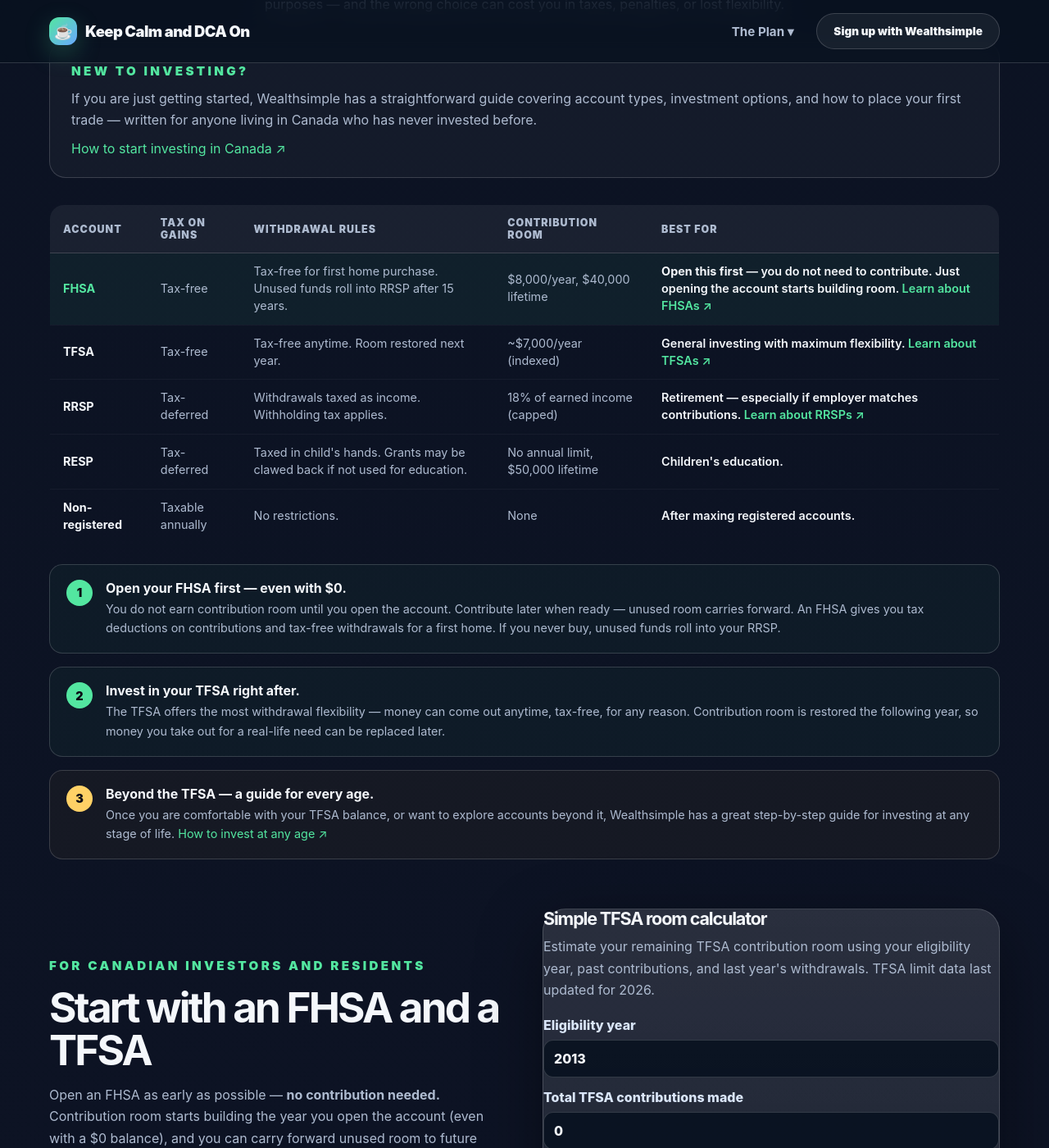
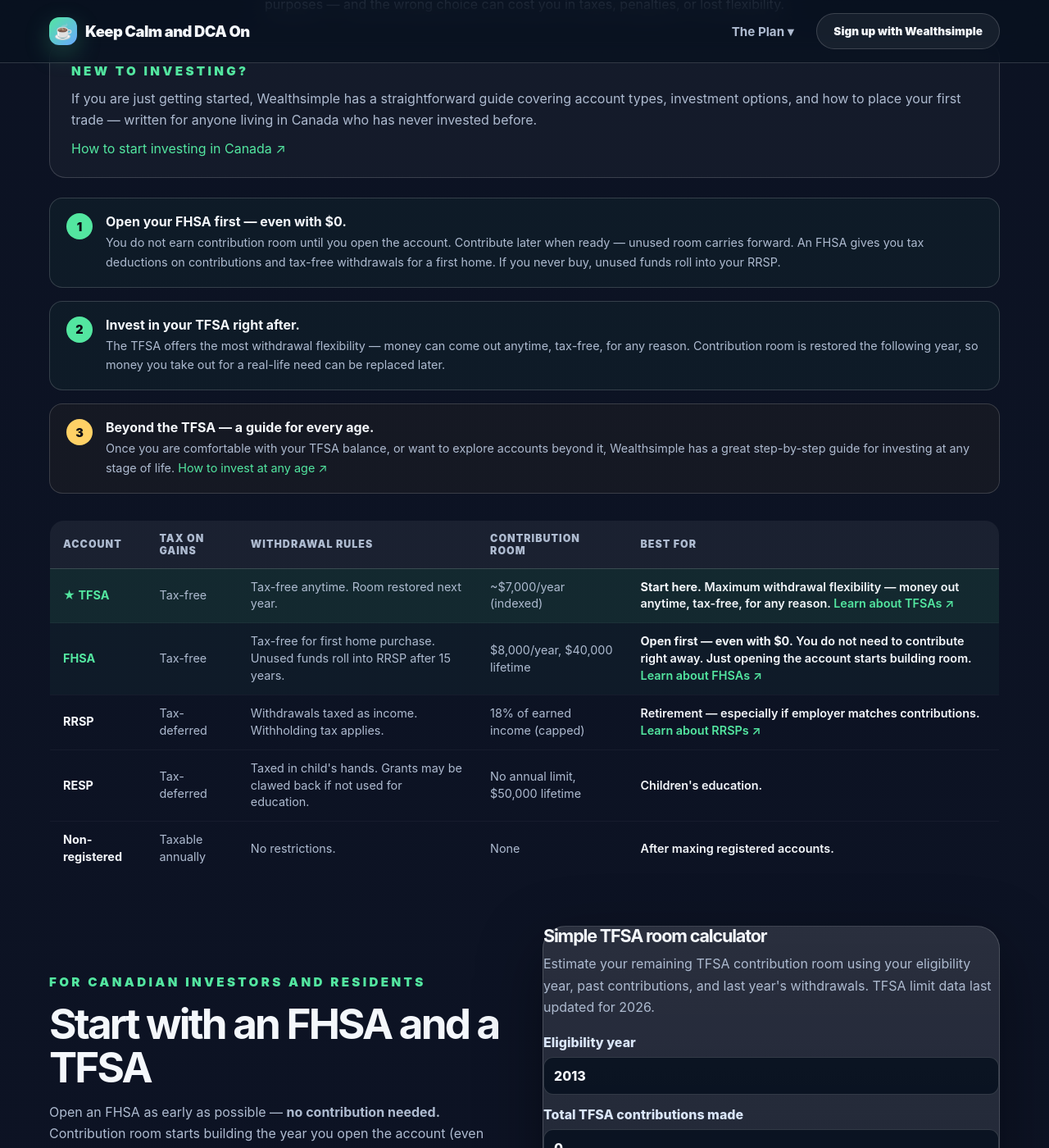
Before and after one commit to thestamp/dcathedip, a Jekyll site: the page built from index.html, in a window 1280 px wide and 1400 px high, scrolled down 7584 px. Shown: the whole window at 82% size. Built offline with Jekyll 4.4.1, drawn with Linux system fonts in a browser that asks for light colours.

Commit message:
Move step panels above account table + TFSA to top with highlight
- Step panels now positioned above the table (not after it)
- TFSA moved to top row with ★ star, green highlight, 'Start here' label
- FHSA second row, softer tint
- New .account-row-primary class for stronger TFSA highlight
- 'Start here' replaces old 'General investing' copy

```diff
--- a/assets/css/styles.css
+++ b/assets/css/styles.css
@@ -629,7 +629,9 @@
 }
 .account-table tbody tr:last-child td { border-bottom: none; }
 .account-table tbody tr:hover { background: rgba(255,255,255,0.025); }
-.account-row-fhsa { background: rgba(83,230,160,0.06); }
+.account-row-primary { background: rgba(83,230,160,0.1); }
+.account-row-primary td:first-child strong { color: var(--green); }
+.account-row-fhsa { background: rgba(83,230,160,0.04); }
 .account-row-fhsa td:first-child strong { color: var(--green); }
 .account-table td:first-child { font-weight: 700; color: var(--text); }
 .account-table td:last-child { color: var(--text); font-weight: 600; }
--- a/index.html
+++ b/index.html
@@ -336,6 +336,30 @@
         <p style="margin:0;"><a href="https://www.wealthsimple.com/en-ca/learn/how-to-start-investing-in-canada-newcomers#types_of_investments_available_in_canada" target="_blank" rel="nofollow noopener" style="color:var(--green);">How to start investing in Canada ↗</a></p>
       </div>
 
+      <div class="account-priority-steps" style="margin-top:24px; display:grid; gap:16px;">
+        <div style="display:flex; gap:16px; align-items:flex-start; padding:18px 20px; border:1px solid var(--border); border-radius:16px; background:rgba(83,230,160,0.04);">
+          <span style="flex-shrink:0; width:32px; height:32px; display:flex; align-items:center; justify-content:center; background:var(--green); color:#0a0a14; border-radius:50%; font-weight:900; font-size:0.9rem;">1</span>
+          <div>
+            <strong style="font-size:1rem;">Open your FHSA first — even with $0.</strong>
+            <p style="margin:4px 0 0; font-size:0.9rem; color:var(--muted);">You do not earn contribution room until you open the account. Contribute later when ready — unused room carries forward. An FHSA gives you tax deductions on contributions and tax-free withdrawals for a first home. If you never buy, unused funds roll into your RRSP.</p>
+          </div>
+        </div>
+        <div style="display:flex; gap:16px; align-items:flex-start; padding:18px 20px; border:1px solid var(--border); border-radius:16px; background:rgba(83,230,160,0.04);">
+          <span style="flex-shrink:0; width:32px; height:32px; display:flex; align-items:center; justify-content:center; background:var(--green); color:#0a0a14; border-radius:50%; font-weight:900; font-size:0.9rem;">2</span>
+          <div>
+            <strong style="font-size:1rem;">Invest in your TFSA right after.</strong>
+            <p style="margin:4px 0 0; font-size:0.9rem; color:var(--muted);">The TFSA offers the most withdrawal flexibility — money can come out anytime, tax-free, for any reason. Contribution room is restored the following year, so money you take out for a real-life need can be replaced later.</p>
+          </div>
+        </div>
+        <div style="display:flex; gap:16px; align-items:flex-start; padding:18px 20px; border:1px solid var(--border); border-radius:16px; background:rgba(245,179,66,0.04);">
+          <span style="flex-shrink:0; width:32px; height:32px; display:flex; align-items:center; justify-content:center; background:var(--gold); color:#0a0a14; border-radius:50%; font-weight:900; font-size:0.9rem;">3</span>
+          <div>
+            <strong style="font-size:1rem;">Beyond the TFSA — a guide for every age.</strong>
+            <p style="margin:4px 0 0; font-size:0.9rem; color:var(--muted);">Once you are comfortable with your TFSA balance, or want to explore accounts beyond it, Wealthsimple has a great step-by-step guide for investing at any stage of life. <a href="https://www.wealthsimple.com/en-ca/learn/how-to-invest-any-age#how_to_invest_in_your_30s_and_early_40s" target="_blank" rel="nofollow noopener" style="color:var(--green);">How to invest at any age ↗</a></p>
+          </div>
+        </div>
+      </div>
+
       <!-- Account comparison table -->
       <div class="account-table-wrap" style="margin-top:32px">
         <table class="account-table">
@@ -349,19 +373,19 @@
             </tr>
           </thead>
           <tbody>
+            <tr class="account-row-primary">
+              <td><strong>★ TFSA</strong></td>
+              <td>Tax-free</td>
+              <td>Tax-free anytime. Room restored next year.</td>
+              <td>~$7,000/year (indexed)</td>
+              <td><strong>Start here.</strong> Maximum withdrawal flexibility — money out anytime, tax-free, for any reason. <a href="https://www.wealthsimple.com/en-ca/learn/what-is-tfsa" target="_blank" rel="nofollow noopener" style="color:var(--green);">Learn about TFSAs ↗</a></td>
+            </tr>
             <tr class="account-row-fhsa">
               <td><strong>FHSA</strong></td>
               <td>Tax-free</td>
               <td>Tax-free for first home purchase. Unused funds roll into RRSP after 15 years.</td>
               <td>$8,000/year, $40,000 lifetime</td>
-              <td><strong>Open this first</strong> — you do not need to contribute. Just opening the account starts building room. <a href="https://www.wealthsimple.com/en-ca/learn/what-is-fhsa" target="_blank" rel="nofollow noopener" style="color:var(--green);">Learn about FHSAs ↗</a></td>
-            </tr>
-            <tr class="account-row-tfsa">
-              <td><strong>TFSA</strong></td>
-              <td>Tax-free</td>
-              <td>Tax-free anytime. Room restored next year.</td>
-              <td>~$7,000/year (indexed)</td>
-              <td>General investing with maximum flexibility. <a href="https://www.wealthsimple.com/en-ca/learn/what-is-tfsa" target="_blank" rel="nofollow noopener" style="color:var(--green);">Learn about TFSAs ↗</a></td>
+              <td><strong>Open first — even with $0.</strong> You do not need to contribute right away. Just opening the account starts building room. <a href="https://www.wealthsimple.com/en-ca/learn/what-is-fhsa" target="_blank" rel="nofollow noopener" style="color:var(--green);">Learn about FHSAs ↗</a></td>
             </tr>
             <tr>
               <td><strong>RRSP</strong></td>
@@ -386,29 +410,6 @@
             </tr>
           </tbody>
         </table>
-      </div>
-      <div class="account-priority-steps" style="margin-top:24px; display:grid; gap:16px;">
-        <div style="display:flex; gap:16px; align-items:flex-start; padding:18px 20px; border:1px solid var(--border); border-radius:16px; background:rgba(83,230,160,0.04);">
-          <span style="flex-shrink:0; width:32px; height:32px; display:flex; align-items:center; justify-content:center; background:var(--green); color:#0a0a14; border-radius:50%; font-weight:900; font-size:0.9rem;">1</span>
-          <div>
-            <strong style="font-size:1rem;">Open your FHSA first — even with $0.</strong>
-            <p style="margin:4px 0 0; font-size:0.9rem; color:var(--muted);">You do not earn contribution room until you open the account. Contribute later when ready — unused room carries forward. An FHSA gives you tax deductions on contributions and tax-free withdrawals for a first home. If you never buy, unused funds roll into your RRSP.</p>
-          </div>
-        </div>
-        <div style="display:flex; gap:16px; align-items:flex-start; padding:18px 20px; border:1px solid var(--border); border-radius:16px; background:rgba(83,230,160,0.04);">
-          <span style="flex-shrink:0; width:32px; height:32px; display:flex; align-items:center; justify-content:center; background:var(--green); color:#0a0a14; border-radius:50%; font-weight:900; font-size:0.9rem;">2</span>
-          <div>
-            <strong style="font-size:1rem;">Invest in your TFSA right after.</strong>
-            <p style="margin:4px 0 0; font-size:0.9rem; color:var(--muted);">The TFSA offers the most withdrawal flexibility — money can come out anytime, tax-free, for any reason. Contribution room is restored the following year, so money you take out for a real-life need can be replaced later.</p>
-          </div>
-        </div>
-        <div style="display:flex; gap:16px; align-items:flex-start; padding:18px 20px; border:1px solid var(--border); border-radius:16px; background:rgba(245,179,66,0.04);">
-          <span style="flex-shrink:0; width:32px; height:32px; display:flex; align-items:center; justify-content:center; background:var(--gold); color:#0a0a14; border-radius:50%; font-weight:900; font-size:0.9rem;">3</span>
-          <div>
-            <strong style="font-size:1rem;">Beyond the TFSA — a guide for every age.</strong>
-            <p style="margin:4px 0 0; font-size:0.9rem; color:var(--muted);">Once you are comfortable with your TFSA balance, or want to explore accounts beyond it, Wealthsimple has a great step-by-step guide for investing at any stage of life. <a href="https://www.wealthsimple.com/en-ca/learn/how-to-invest-any-age#how_to_invest_in_your_30s_and_early_40s" target="_blank" rel="nofollow noopener" style="color:var(--green);">How to invest at any age ↗</a></p>
-          </div>
-        </div>
       </div>
 
       <!-- TFSA section -->
```
